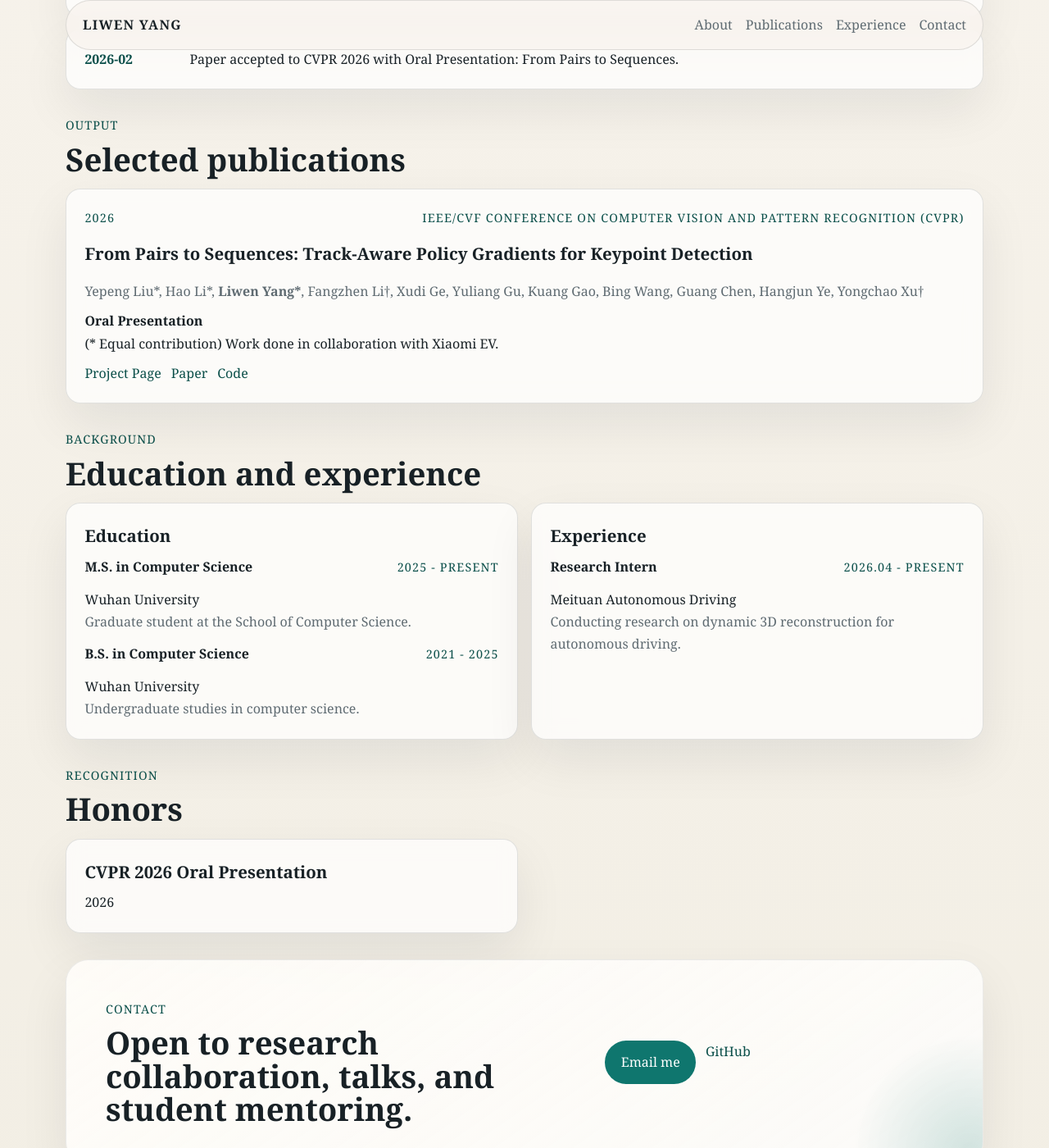
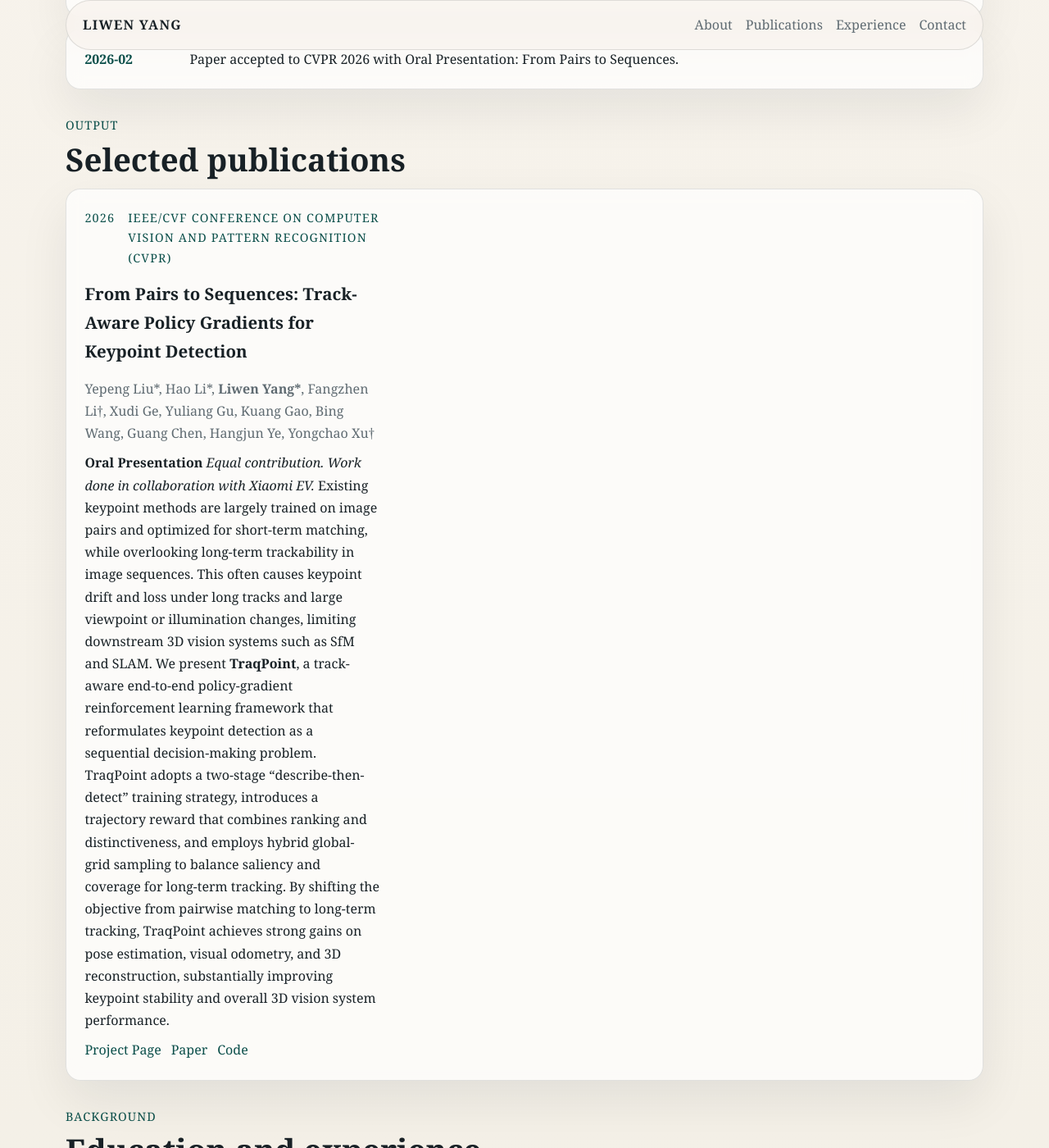
Before and after one commit to 1yangliwen/1yangliwen.github.io, a Jekyll site: the page built from index.md, in a window 1280 px wide and 1400 px high, scrolled down 1257 px. Shown: the whole window at 82% size. Built offline with Jekyll 4.4.1, drawn with Linux system fonts in a browser that asks for light colours.

Commit message:
Update TraqPoint publication summary

```diff
--- a/_data/publications.yml
+++ b/_data/publications.yml
@@ -2,7 +2,27 @@
   authors: "Yepeng Liu*, Hao Li*, <b>Liwen Yang*</b>, Fangzhen Li†, Xudi Ge, Yuliang Gu, Kuang Gao, Bing Wang, Guang Chen, Hangjun Ye, Yongchao Xu†"
   venue: "IEEE/CVF Conference on Computer Vision and Pattern Recognition (CVPR)"
   year: 2026
-  description: "**Oral Presentation** <br> (* Equal contribution) Work done in collaboration with Xiaomi EV."
+  description: >
+    **Oral Presentation**
+    *Equal contribution. Work done in collaboration with Xiaomi EV.*
+
+    Existing keypoint methods are largely trained on image pairs and optimized
+    for short-term matching, while overlooking long-term trackability in image
+    sequences. This often causes keypoint drift and loss under long tracks and
+    large viewpoint or illumination changes, limiting downstream 3D vision
+    systems such as SfM and SLAM.
+
+    We present **TraqPoint**, a track-aware end-to-end policy-gradient
+    reinforcement learning framework that reformulates keypoint detection as a
+    sequential decision-making problem. TraqPoint adopts a two-stage
+    "describe-then-detect" training strategy, introduces a trajectory reward
+    that combines ranking and distinctiveness, and employs hybrid global-grid
+    sampling to balance saliency and coverage for long-term tracking.
+
+    By shifting the objective from pairwise matching to long-term tracking,
+    TraqPoint achieves strong gains on pose estimation, visual odometry, and
+    3D reconstruction, substantially improving keypoint stability and overall
+    3D vision system performance.
   image: ""
   links:
     - name: Project Page
--- a/assets/css/style.css
+++ b/assets/css/style.css
@@ -329,10 +329,27 @@ img {
   gap: 0.55rem;
 }
 
-.publication-description > :first-child,
+.publication-description > * {
+  margin: 0;
+}
+
+.publication-description > * + * {
+  margin-top: 0.75rem;
+}
+
+.publication-description > :first-child {
+  margin-top: 0;
+}
+
 .publication-description > :last-child {
-  margin-top: 0;
   margin-bottom: 0;
+}
+
+@media (min-width: 900px) {
+  .publication-layout {
+    grid-template-columns: minmax(260px, 360px) 1fr;
+    align-items: start;
+  }
 }
 
 .project-card {
```
